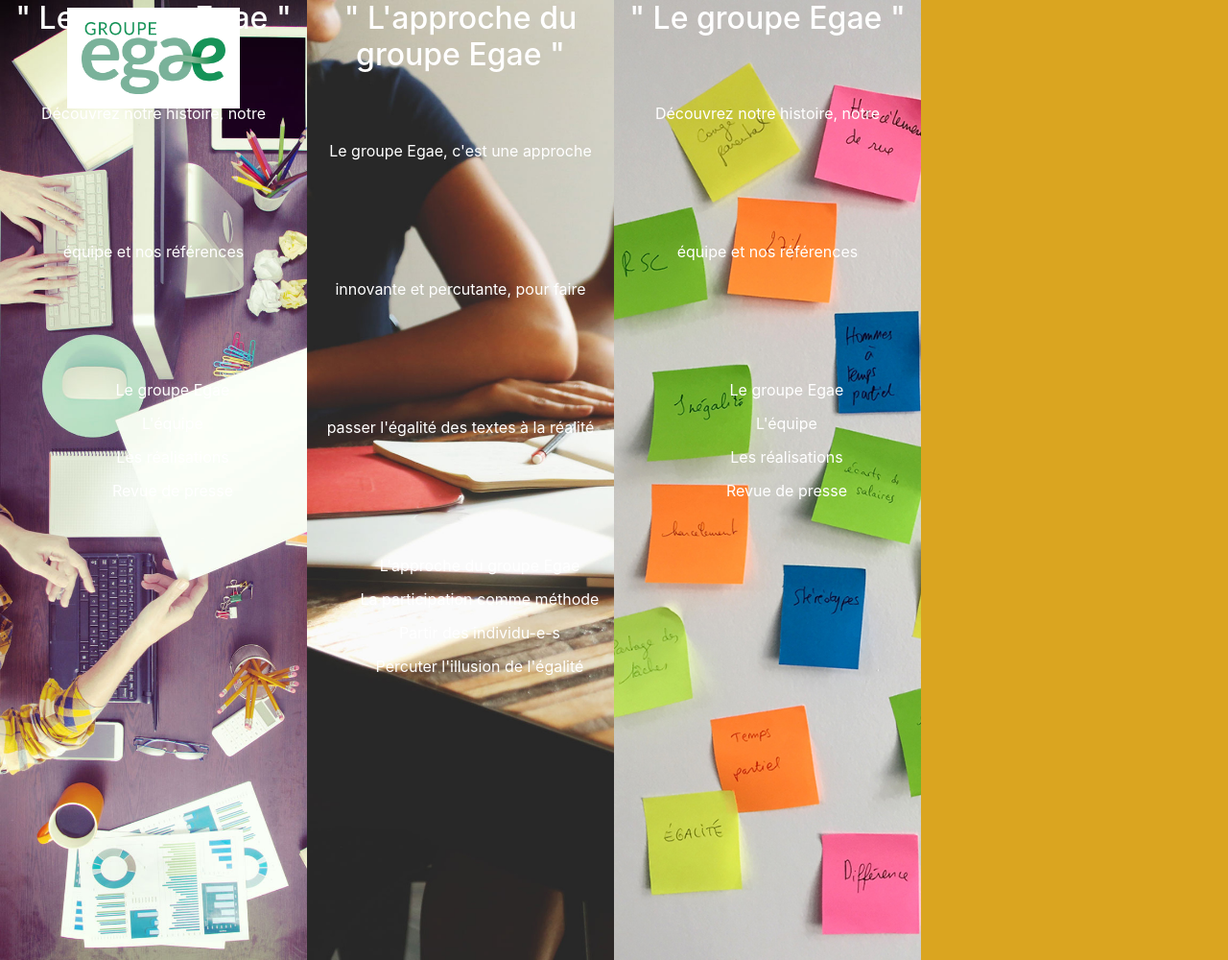
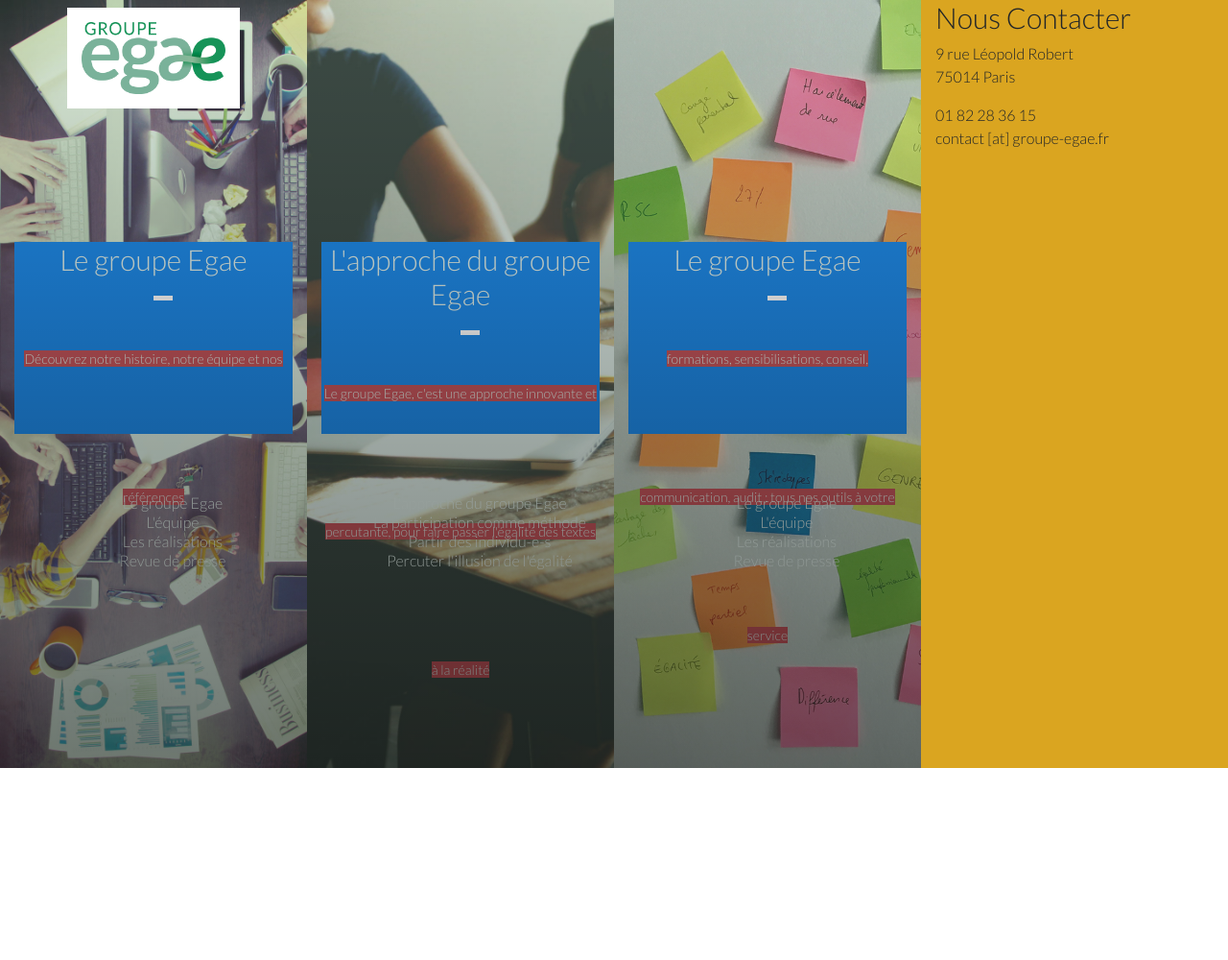
Before and after one commit to DavidReu/Egae, a plain HTML site: page index.html in a window 1280 px wide. Shown: the whole page at 96% size. After the commit the page ends 800 px from the top, so only its background shows below. Drawn offline with nearby package versions, Linux system fonts and the light colour scheme.

Commit message:
début overlay à droite

```diff
--- a/Egae/app.js
+++ /dev/null
@@ -1,6 +0,0 @@
-const hidden = document.querySelector(".bottom-hidden");
-const colo = document.querySelector(".colonne");
-
-colo.addEventListener("mouseover", function () {
-    hidden.classList.add("slide-top")
-})
--- a/Egae/style.css
+++ /dev/null
@@ -1,55 +0,0 @@
-header{
-  display: block;
-  position: absolute;
-  top: 8px;
-  width: 25%;
-  text-align: center;
-  z-index: 1000;
-  box-sizing: border-box;
-}
-
-.nav{
-  display: inline-block;
-  float: none;
-  box-sizing: border-box;
-  text-align: center;
-}
-
-.nav-link{
-  width: 180px;
-  height: auto;
-  background: #ffffff;
-  padding: 15px;
-  text-align: center;
-}
-
-.societe{
-  position: relative;
-  width: 75%;
-  height: 100%;
-  display: block;
-}
-
-.colonne{
-  background-size: cover;
-  height: 100%;
-  text-align: center;
-  color: #ffffff;
-  background-color: #333333;
-  line-height: 9;
-  display: block;
-  cursor: pointer;
-  position: relative;
-  overflow: hidden;
-}
-
-.liste{
-  list-style-type: none;
-}
-
-li{
-  height: 35px;
-}
-li a{
-  color: #ffffff;
-}
--- a/index.html
+++ b/index.html
@@ -10,6 +10,7 @@
     <link rel="stylesheet" href="https://cdn.jsdelivr.net/npm/bootstrap@4.5.3/dist/css/bootstrap.min.css"
         integrity="sha384-TX8t27EcRE3e/ihU7zmQxVncDAy5uIKz4rEkgIXeMed4M0jlfIDPvg6uqKI2xXr2" crossorigin="anonymous">
     <link rel="stylesheet" href="style.css">
+    <link href="https://fonts.googleapis.com/css2?family=Lato:wght@300&display=swap" rel="stylesheet">
 </head>
 
 <body>
@@ -23,15 +24,18 @@
     <div class="container-fluid">
         <div class="row">
             <div class="col-md-9">
-                <div class="row" style="height: 100%;">
-                    <div class="col-4 colonne" style="background-image: url(./Images/firstcolumn.jpg);">
-                        <div>
-                            <h2>"
-                                Le groupe Egae "
+                <div class="row" style="height: 100vh; ">
+                    <div class="col-4 colonne d-flex flex-column align-items-center justify-content-center"
+                        style="background-image: url(./Images/firstcolumn.jpg);">
+                        <div class="bg-primary h-25 ">
+                            <h2 class="title-mid">
+                                Le groupe Egae
                             </h2>
-                            <span>
-                                Découvrez notre histoire, notre équipe et nos références
-                            </span>
+                            <div class="h-25">
+                                <span class="bg-danger">
+                                    Découvrez notre histoire, notre équipe et nos références
+                                </span>
+                            </div>
                         </div>
                         <div class="hidden">
                             <ul class="liste">
@@ -58,12 +62,13 @@
                             </ul>
                         </div>
                     </div>
-                    <div class="col-md-4 colonne" style="background-image: url(./Images/secondcolumn.jpg);">
-                        <div>
-                            <h2>"
-                                L'approche du groupe Egae "
+                    <div class="col-md-4 colonne d-flex flex-column align-items-center justify-content-center"
+                        style="background-image: url(./Images/secondcolumn.jpg);">
+                        <div class="bg-primary h-25">
+                            <h2 class="title-mid">
+                                L'approche du groupe Egae
                             </h2>
-                            <span>
+                            <span class="bg-danger">
                                 Le groupe Egae, c'est une approche innovante et percutante, pour faire passer l'égalité
                                 des textes à la réalité
                             </span>
@@ -93,13 +98,15 @@
                             </ul>
                         </div>
                     </div>
-                    <div class="col-md-4 colonne" style="background-image: url(./Images/thirdcolumn.jpg);">
-                        <div>
-                            <h2>"
-                                Le groupe Egae "
+                    <div class="col-md-4 colonne d-flex flex-column align-items-center justify-content-center"
+                        style="background-image: url(./Images/thirdcolumn.jpg);">
+                        <div class="bg-primary h-25">
+                            <h2 class="title-mid">
+                                Le groupe Egae
                             </h2>
-                            <span>
-                                Découvrez notre histoire, notre équipe et nos références
+                            <span class="bg-danger">
+                                formations, sensibilisations, conseil, communication, audit : tous nos outils à votre
+                                service
                             </span>
                         </div>
                         <div class="hidden">
@@ -129,7 +136,28 @@
                     </div>
                 </div>
             </div>
-            <div class="col-md-3" style="background-color: goldenrod; height: 1000px;"></div>
+            <div class="col-md-3 journal" style="background-color: goldenrod;">
+                <div>
+                    <div class="contact">
+                        <h2>Nous Contacter</h2>
+                        <p>
+                            9 rue Léopold Robert
+                            <br>
+                            75014 Paris
+                        </p>
+                        <p>
+                            <span></span>
+                            <!--icone du téléphone-->
+                            01 82 28 36 15
+                            <br>
+                            <span></span>
+                            <!--icone mail-->
+                            contact [at] groupe-egae.fr
+                        </p>
+                        <p></p>
+                    </div>
+                </div>
+            </div>
         </div>
     </div>
 
--- a/style.css
+++ b/style.css
@@ -1,3 +1,7 @@
+body{
+  font-family: 'Lato', sans-serif;
+}
+
 header{
   display: block;
   position: absolute;
@@ -6,6 +10,14 @@ header{
   text-align: center;
   z-index: 1000;
   box-sizing: border-box;
+}
+
+h2{
+  font-size: 30px;
+}
+
+span{
+  font-size: 14px;
 }
 
 .nav{
@@ -23,13 +35,6 @@ header{
   text-align: center;
 }
 
-.societe{
-  position: relative;
-  width: 75%;
-  height: 100%;
-  display: block;
-}
-
 .colonne{
   background-size: cover;
   height: 100%;
@@ -42,14 +47,50 @@ header{
   position: relative;
   overflow: hidden;
 }
+.colonne::before{
+  background: #7bb29a;
+  opacity: .25;
+  content: "";
+  position: absolute;
+  top: 0;
+  left: 0;
+  right: 0;
+  bottom: 0;
+  z-index: 0;
+}
+.colonne::after{
+  background-image: linear-gradient(transparent,rgba(0,0,0,.5));
+  content: "";
+  position: absolute;
+  top: 0;
+  left: 0;
+  right: 0;
+  bottom: 0;
+  z-index: 0;
+}
 
 .liste{
   list-style-type: none;
 }
 
 li{
-  height: 35px;
+  height: 20px;
 }
 li a{
   color: #ffffff;
 }
+
+.title-mid::after{
+  display: block;
+  height: 5px;
+  width: 20px;
+  background: #ffffff;
+  content: "";
+  position: relative;
+  left: 50%;
+  top: 20px;
+}
+
+.journal{
+  overflow: hidden;
+}
```
Also changed, not shown: Egae/index.html (deleted, +0 -145 lines), Egae/Images/article1.png (deleted), Egae/Images/article2.jpg (deleted), Egae/Images/article3.png (deleted), Egae/Images/article4.png (deleted), Egae/Images/article5.png (deleted), Egae/Images/article6.png (deleted), Egae/Images/article7.png (deleted), Egae/Images/firstcolumn.jpg (deleted), Egae/Images/logo.png (deleted), Egae/Images/secondcolumn.jpg (deleted), Egae/Images/thirdcolumn.jpg (deleted).
